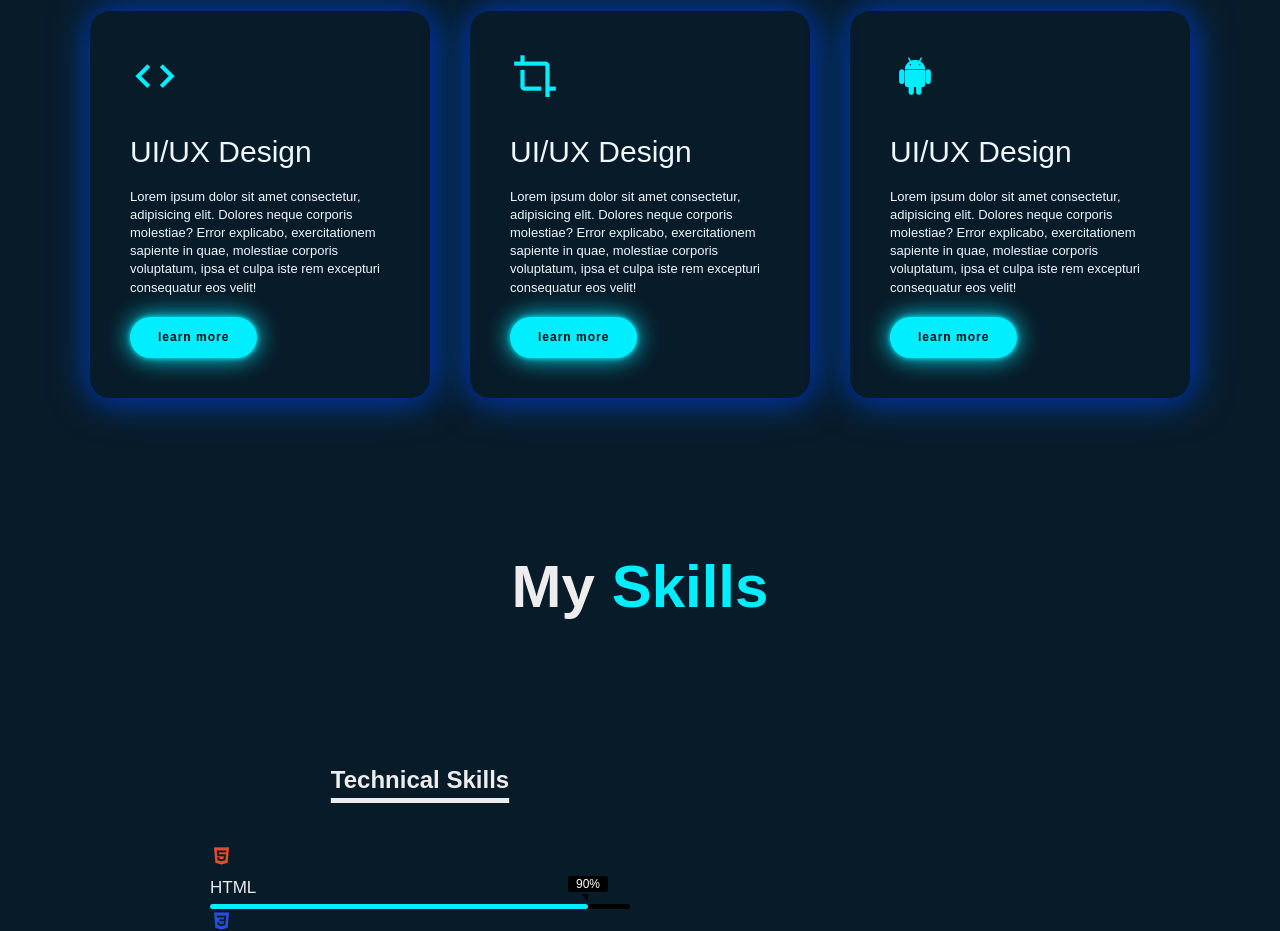
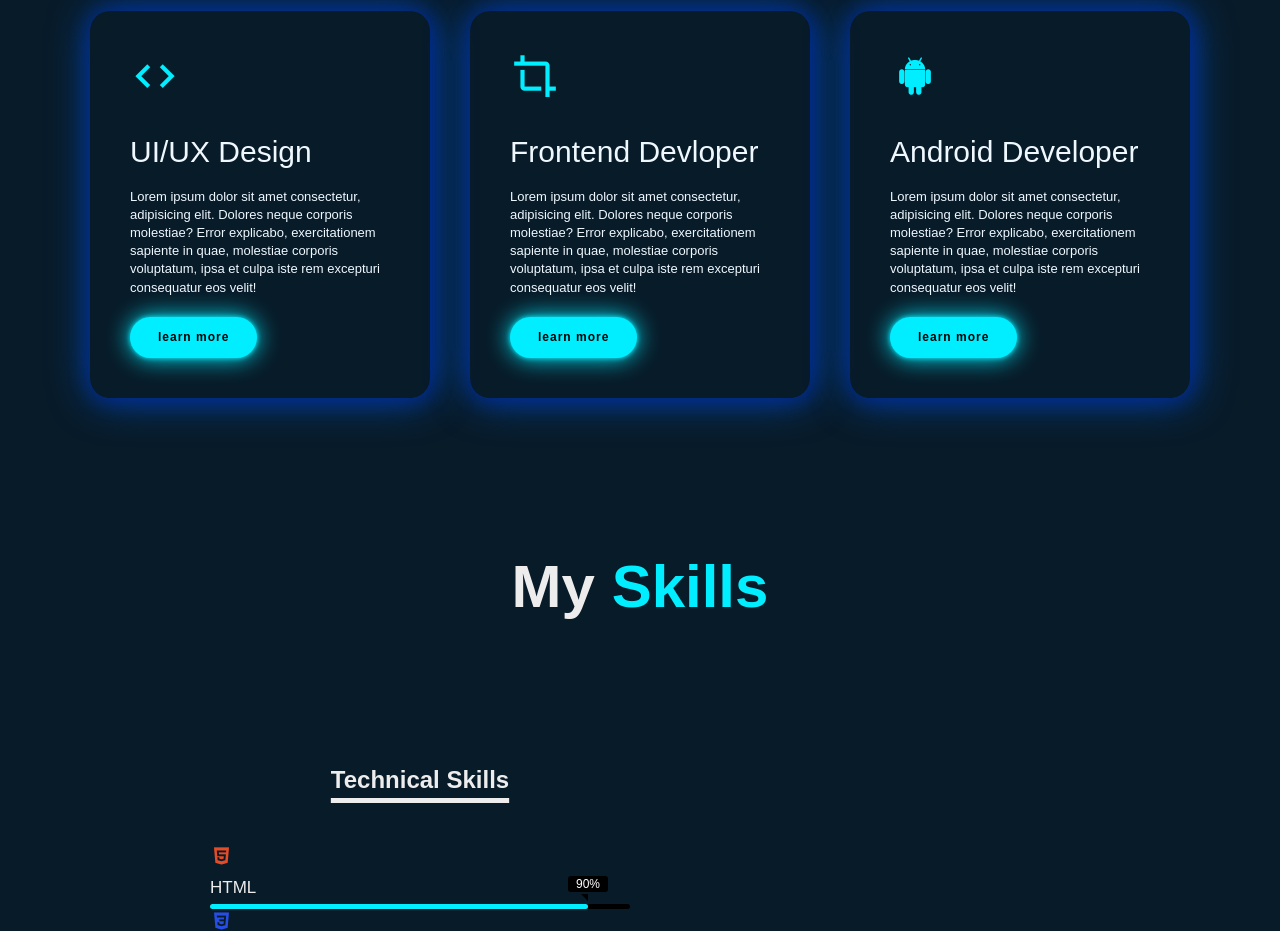
Before and after one commit to vivek10c/Portfolio, a plain HTML site: page index.html in a window 1280 px wide. Shown: the part 1540-2471 px from the top of the page. Drawn offline with nearby package versions, Linux system fonts and the light colour scheme; a script that the page names is missing; files whose address does not match are found by name.

Commit message:
Update index.html

```diff
--- a/index.html
+++ b/index.html
@@ -76,7 +76,7 @@
                     </div>
                     <div>
                         <i class='bx bx-crop' style='color:#00eeff'></i>
-                        <h2>UI/UX Design</h2>
+                        <h2>Frontend Devloper</h2>
                         <p>Lorem ipsum dolor sit amet consectetur, adipisicing elit. Dolores neque corporis molestiae?
                             Error
                             explicabo, exercitationem sapiente in quae, molestiae corporis voluptatum, ipsa et culpa
@@ -86,7 +86,7 @@
                     </div>
                     <div>
                         <i class='bx bxl-android' style='color:#00eeff'></i>
-                        <h2>UI/UX Design</h2>
+                        <h2>Android Developer</h2>
                         <p>Lorem ipsum dolor sit amet consectetur, adipisicing elit. Dolores neque corporis molestiae?
                             Error
                             explicabo, exercitationem sapiente in quae, molestiae corporis voluptatum, ipsa et culpa
```
